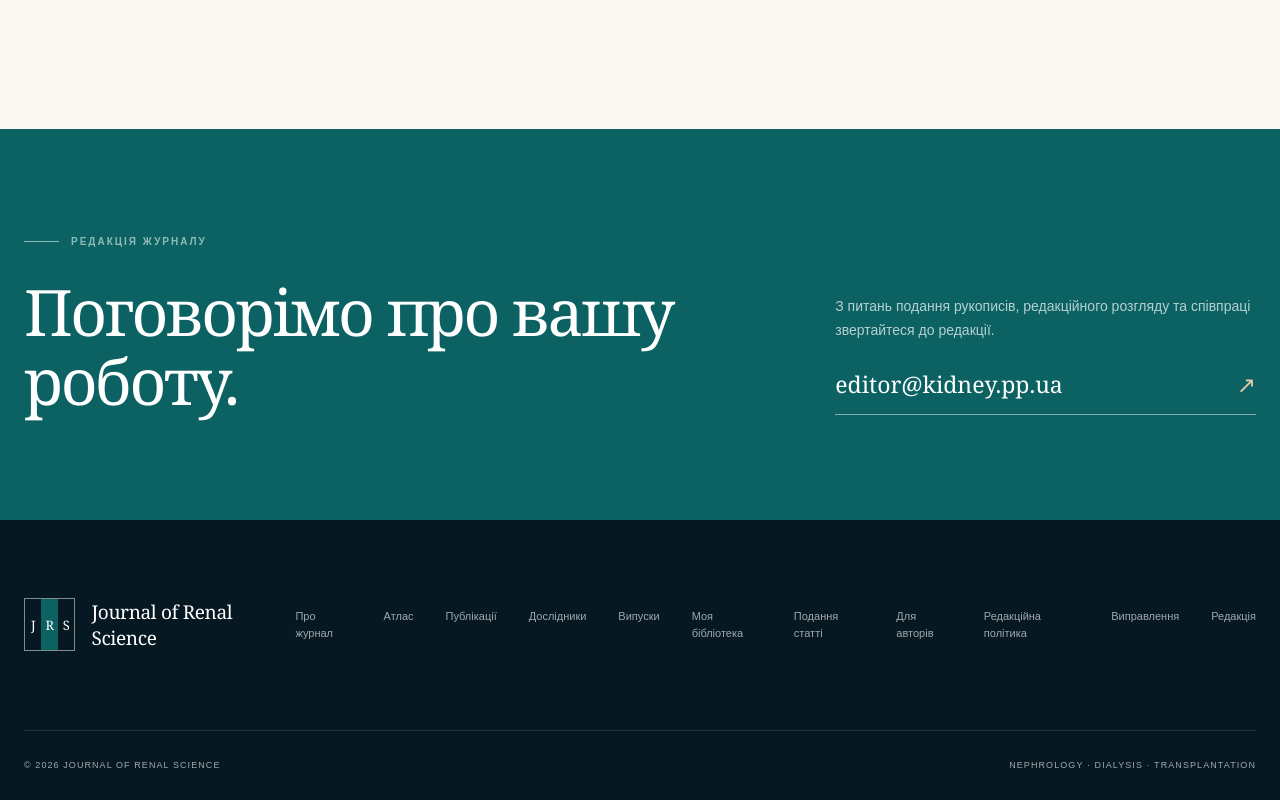
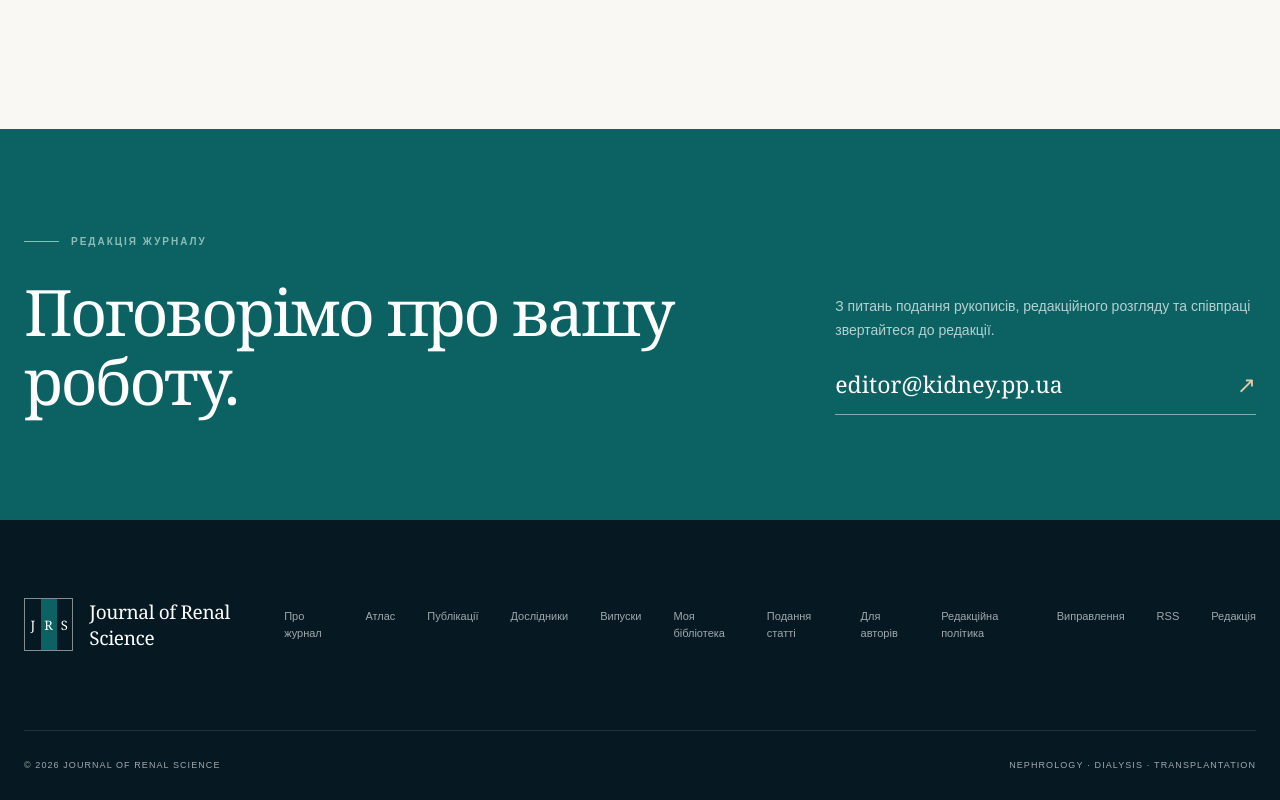
Before and after one commit to LidiiaDD/journal-kidney-pp-ua, a Next.js app: page / in a window 1280 px wide. Shown: the part 6444-7244 px from the top of the page. Built offline with nearby package versions, Linux system fonts and the light colour scheme.

Commit message:
Expose RSS in homepage while preserving contributors directory

```diff
--- a/app/page.tsx
+++ b/app/page.tsx
@@ -280,7 +280,7 @@ export default async function Home() {
       <footer>
         <div className="wrap footer-top">
           <div className="brand footer-brand"><span className="logo"><b>J</b><b>R</b><b>S</b></span><span><strong>Journal of Renal Science</strong></span></div>
-          <nav><a href="#about">Про журнал</a><a href="/topics">Атлас</a><a href="/publications">Публікації</a><a href="/contributors">Дослідники</a><a href="/issues">Випуски</a><a href="/reading-list">Моя бібліотека</a><a href="/submission-studio">Подання статті</a><a href="/authors">Для авторів</a><a href="/editorial-policy">Редакційна політика</a><a href="/notices">Виправлення</a><a href="#board">Редакція</a></nav>
+          <nav><a href="#about">Про журнал</a><a href="/topics">Атлас</a><a href="/publications">Публікації</a><a href="/contributors">Дослідники</a><a href="/issues">Випуски</a><a href="/reading-list">Моя бібліотека</a><a href="/submission-studio">Подання статті</a><a href="/authors">Для авторів</a><a href="/editorial-policy">Редакційна політика</a><a href="/notices">Виправлення</a><a href="/feed.xml" type="application/rss+xml">RSS</a><a href="#board">Редакція</a></nav>
         </div>
         <div className="wrap footer-bottom"><span>© {new Date().getFullYear()} Journal of Renal Science</span><span>Nephrology · Dialysis · Transplantation</span></div>
       </footer>
```
